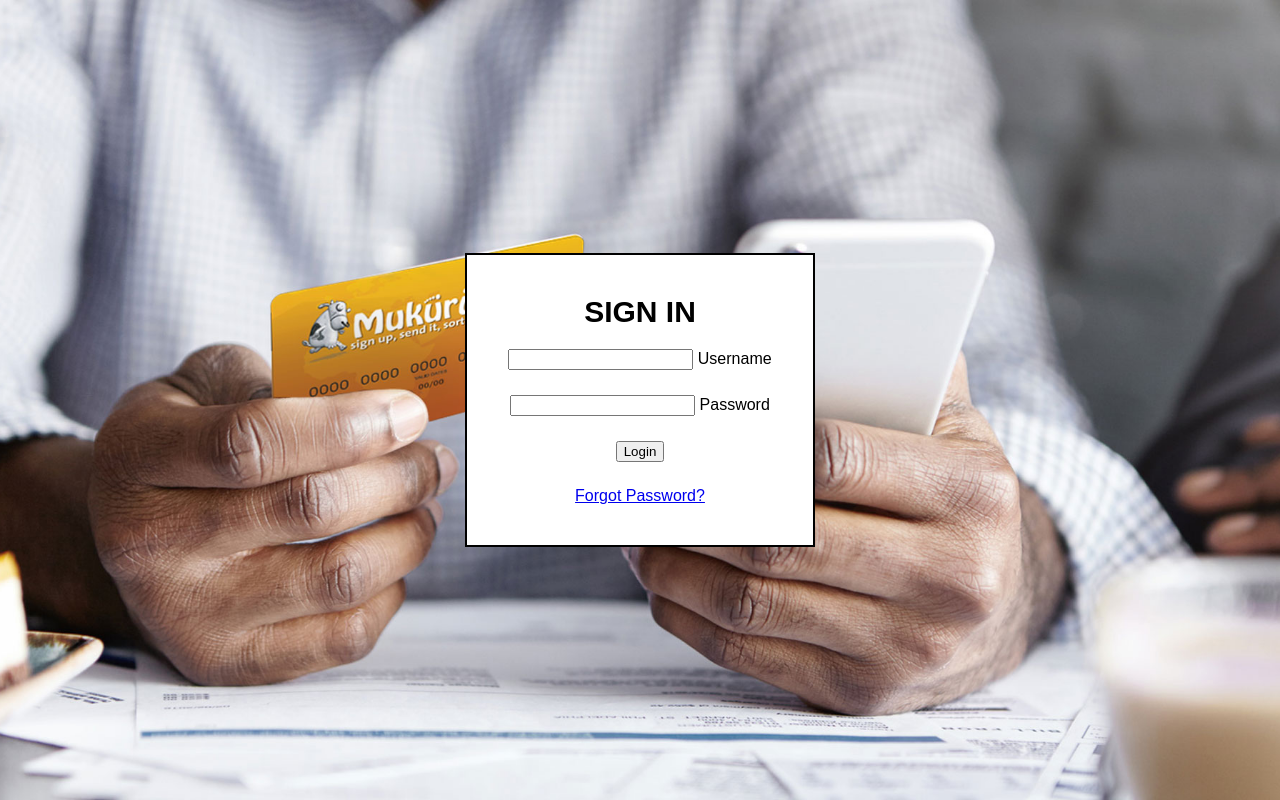
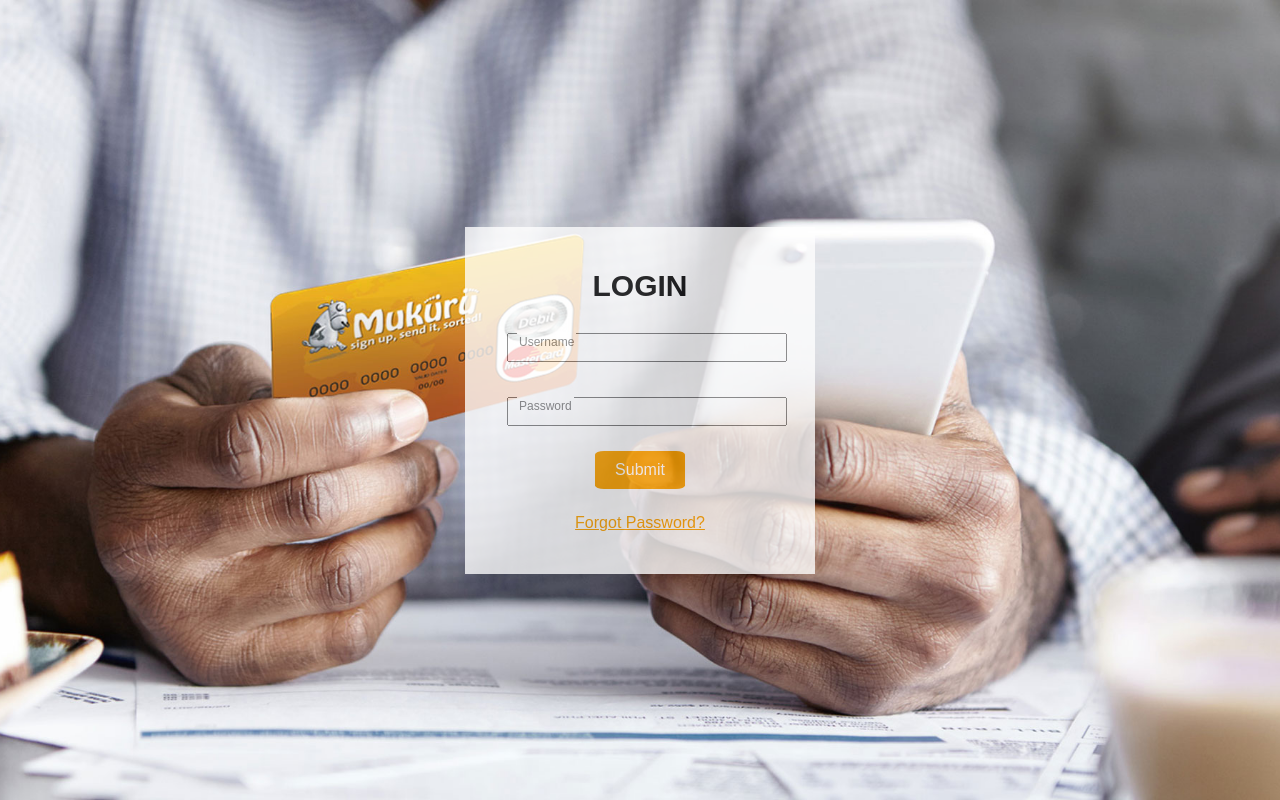
Before and after one commit to ThecoderRae/SheHacksTeam11Personal, a Flask app: page /login in a window 1280 px wide. Run offline with Flask 3, Linux system fonts and the light colour scheme.

Commit message:
User Interface Layer: ext box and login changed

```diff
--- a/User Interface Layer/app.py
+++ b/User Interface Layer/app.py
@@ -12,7 +12,7 @@
 }
 
 # Login route
-@app.route('/http://127.0.0.1:5000\login')
+@app.route('/http://127.0.0.1:5000')
 @app.route('/login', methods=['GET', 'POST'])
 def login():
     if request.method == 'POST':
--- a/User Interface Layer/templates/login.html
+++ b/User Interface Layer/templates/login.html
@@ -11,7 +11,7 @@
             align-items: center;
             height: 100vh;
             font-family: poppins, sans-serif;
-            background-image: url('/static/mukuru-card.jpg'); /* i need a relative path  */
+            background-image: url('/static/mukuru-card.jpg');
             background-size: cover;
             background-position: center;
         }
@@ -22,7 +22,18 @@
             box-sizing: border-box;
             padding: 40px;
             background: #fff;
-            border: 2px solid black;
+            border: 2px solid white;
+            position: relative;
+            animation: fade 5s ease-in-out infinite alternate;
+        }
+
+        @keyframes fade {
+            0%, 100% {
+                opacity: 1;
+            }
+            50% {
+                opacity: 0.7;
+            }
         }
 
         .login h2 {
@@ -30,6 +41,8 @@
             padding: 0;
             font-size: 30px;
             text-transform: uppercase;
+            position: relative;
+            z-index: 2;
         }
 
         .login .input-group {
@@ -37,11 +50,61 @@
             width: 100%;
             margin-bottom: 25px;
         }
+
+        /* Style the submit button */
+        .login .input-group input[type="submit"] {
+            background-color: orange;
+            color: white;
+            border: none;
+            padding: 10px 20px;
+            font-size: 16px;
+            cursor: pointer;
+            border-radius: 10%;
+        }
+
+        /* Style for the input fields and labels */
+        .login .input-group input[type="text"],
+        .login .input-group input[type="password"] {
+            width: 100%;
+            padding: 5px;
+            margin-top: 10px;
+        }
+
+        .login .input-group span {
+            position: absolute;
+            top: 50%;
+            left: 10px;
+            transform: translateY(-50%);
+            padding: 2px;
+            pointer-events: none;
+            color: #777;
+            font-size: 12px;
+            background-color: white;
+            transition: 0.3s;
+        }
+
+        .login .input-group input[type="text"]:focus + span,
+        .login .input-group input[type="password"]:focus + span,
+        .login .input-group input[type="text"]:valid + span,
+        .login .input-group input[type="password"]:valid + span {
+            top: -10px;
+            left: 5px;
+            font-size: 10px;
+            color: orange;
+        }
+
+         /* Style for the "Forgot Password?" link */
+         .login a {
+            color: orange;
+            display: block;
+            margin-top: 10px;
+        }
+
     </style>
 </head>
 <body>
     <div class="login">
-        <h2>Sign In</h2>
+        <h2>LogIn</h2>
         <form>
             <div class="input-group">
                 <input type="text" name="" required="required">
@@ -54,7 +117,7 @@
             </div>
 
             <div class="input-group">
-                <input type="submit" name="" value="Login">
+                <input type="submit" name="" value="Submit">
             </div>
         </form>
         <a href="#" style="text-align: center;">Forgot Password?</a>
```
Also changed, not shown: User Interface Layer/static/mukuru-logo.webp (added).
